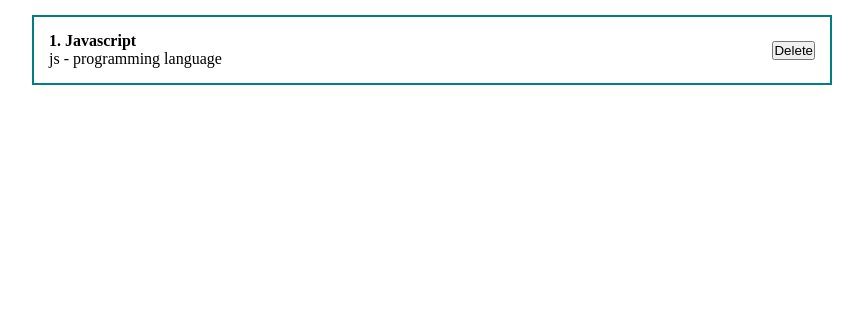
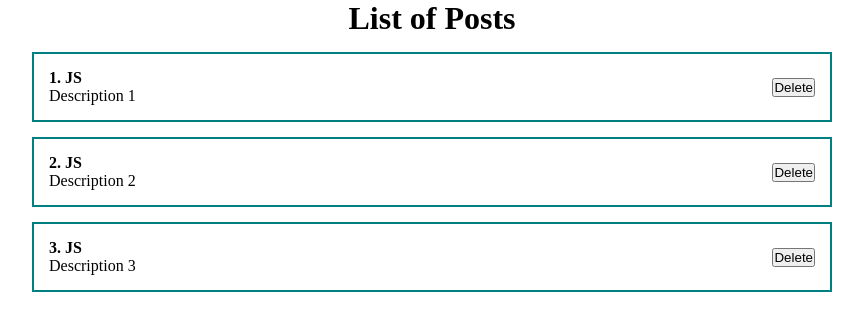
Before and after one commit to paxagi/learning-react, a React (Create React App) app: page / in a window 1280 px wide. Shown: the top 330 px of the page, without its empty margins (208-1071 px from the left). Built offline with nearby package versions, Linux system fonts and the light colour scheme.

Commit message:
fix: use more components and props

```diff
--- a/src/App.js
+++ b/src/App.js
@@ -1,24 +1,18 @@
 import React, { useState } from 'react'
-import ClassCounter from './components/ClassCounter'
-import Counter from './components/Counter'
+import PostItem from './components/PostItem'
+import PostList from './components/PostList';
 import './styles/App.css'
 
 function App() {
-  const [value, setValue] = useState('input text')
+  const [posts, setPosts] = useState([
+    {id: 1, title: 'JS', body: 'Description 1'},
+    {id: 2, title: 'JS', body: 'Description 2'},
+    {id: 3, title: 'JS', body: 'Description 3'},
+  ])
 
   return (
-    <div className="App">
-      <div className="post">
-        <div className="post__content">
-          <strong>1. Javascript</strong>
-          <div>
-            js - programming language
-          </div>
-        </div>
-        <div className="post__btns">
-          <button>Delete</button>
-        </div>
-      </div>
+    <div className = "App">
+      <PostList posts = {posts} title = 'List of Posts' />
     </div>
   );
 }
--- /dev/null
+++ b/src/components/PostItem.jsx
@@ -0,0 +1,19 @@
+import React from 'react'
+
+const PostItem = (props) => {
+  return (
+    <div className="post">
+      <div className="post__content">
+        <strong>{props.post.id}. {props.post.title} </strong>
+        <div>
+          {props.post.body}
+        </div>
+      </div>
+      <div className="post__btns">
+        <button>Delete</button>
+      </div>
+    </div>
+  )
+}
+
+export default PostItem
--- /dev/null
+++ b/src/components/PostList.jsx
@@ -0,0 +1,17 @@
+import React from 'react'
+import PostItem from './PostItem'
+
+const PostList = ({posts, title}) => {
+  return (
+    <div>
+      <h1 style = {{textAlign: 'center'}}>
+        {title}
+      </h1>
+      {posts.map((post) =>
+        <PostItem post = {post} key = {post.id} />
+      )}
+    </div>
+  )
+}
+
+export default PostList
```
